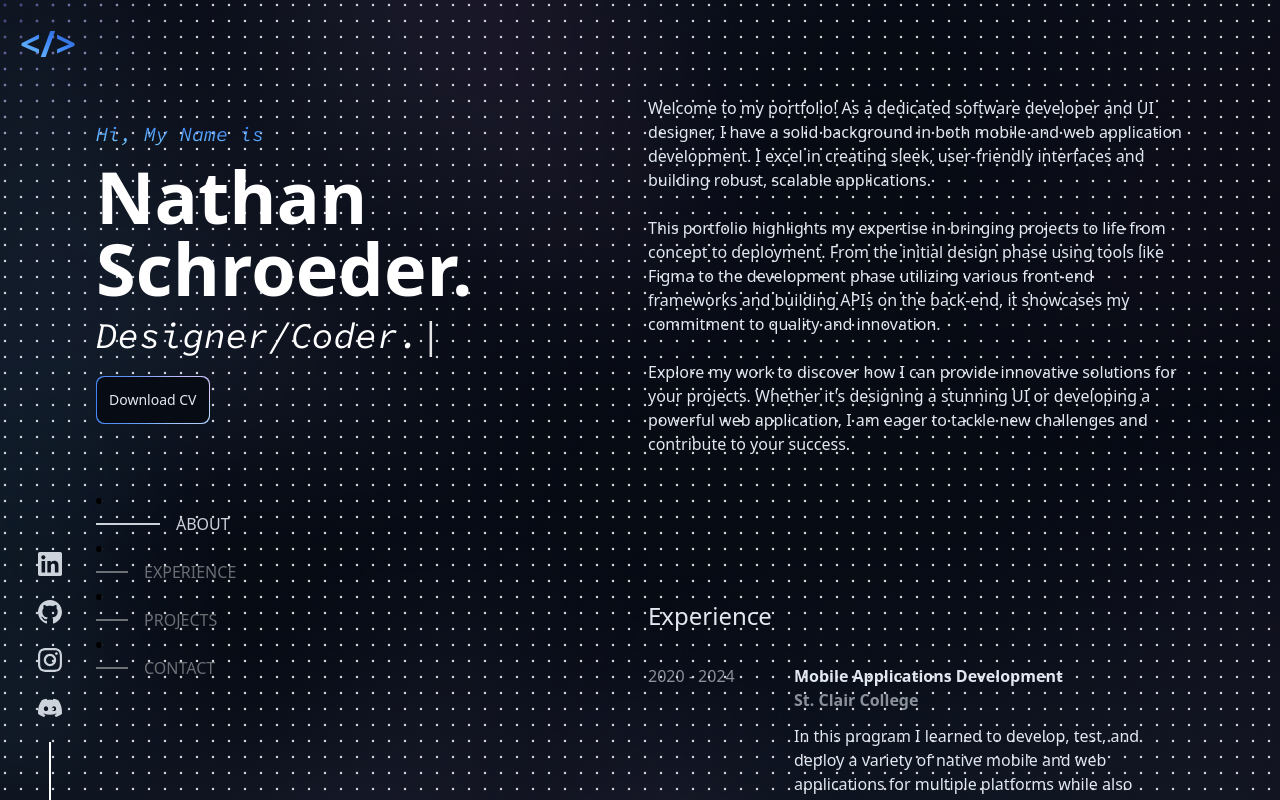
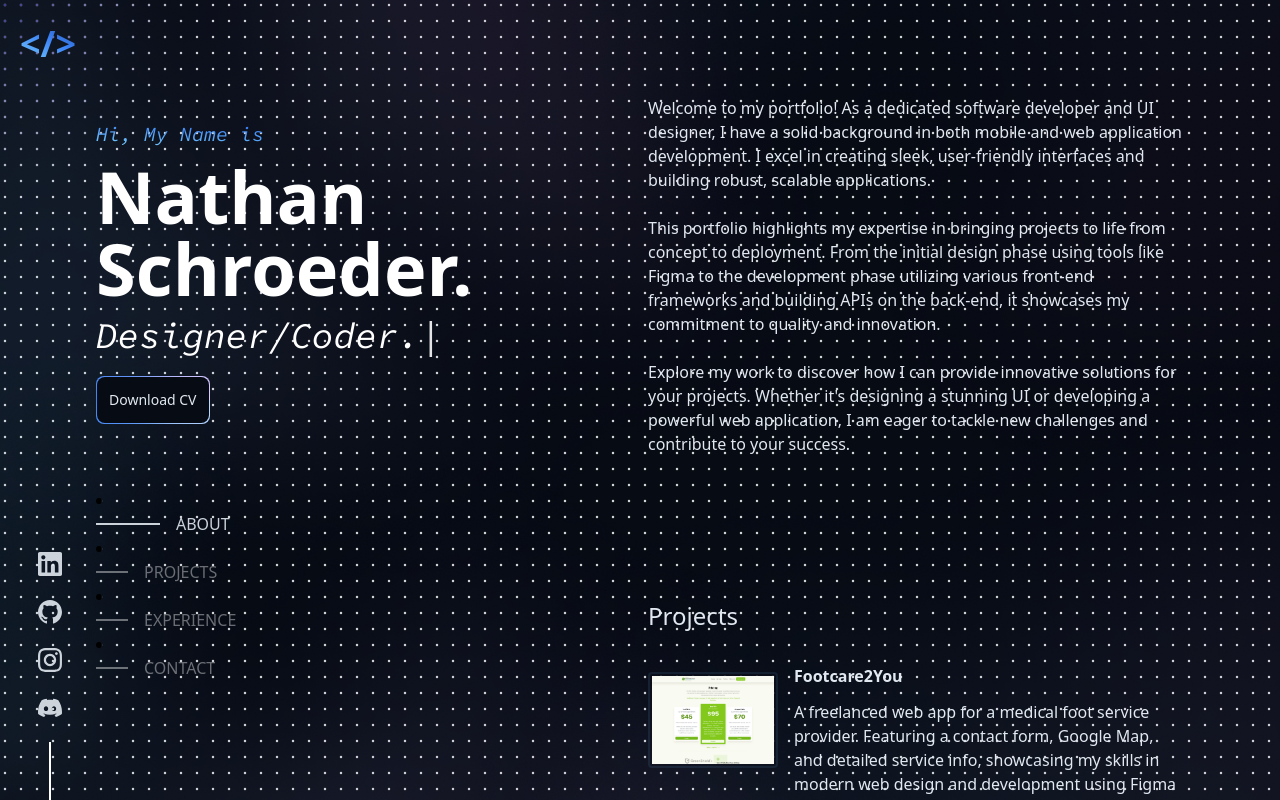
Before and after one commit to SchroederNathan/portfolio, a React (Vite) app: page / in a window 1280 px wide. Built offline with nearby package versions, Linux system fonts and the light colour scheme.

Commit message:
Moved projects to top

```diff
--- a/src/App.tsx
+++ b/src/App.tsx
@@ -12,12 +12,9 @@ import { line, lineActive, link } from "./Helpers";
 import { ProjectData } from "./components/sections/projects/ProjectData";
 import ProjectDetail from "./components/sections/projects/ProjectDetail";
 
-const sections = ["ABOUT", "EXPERIENCE", "PROJECTS", "CONTACT"];
-
-
+const sections = ["ABOUT", "PROJECTS", "EXPERIENCE", "CONTACT"];
 
 function App() {
-
   const [mainContent, setMainContent] = useState(null);
 
   const [activeSection, setActiveSection] = useState("ABOUT");
@@ -61,18 +58,14 @@ function App() {
   const onBackClicked = () => {
     setMainContent(null);
     startup();
-    console.log('Back button clicked');
+    console.log("Back button clicked");
   };
 
   // Callback function to handle clicks on projects
   const handleItemClick = (id: any) => {
     setMainContent(id);
-    console.log('Selected item:', id);
+    console.log("Selected item:", id);
   };
-
-
-
-
 
   return (
     <>
@@ -102,82 +95,114 @@ function App() {
                   </button>
                   <nav className="mt-16 hidden lg:block">
                     {sections.map((section) =>
-                      section === activeSection ? lineActive(section) : line(section)
+                      section === activeSection
+                        ? lineActive(section)
+                        : line(section)
                     )}
                   </nav>
                 </div>
               </header>
 
               <main className="pt-12 lg:pt-24 md:pt-24 lg:w-1/2 lg:py-24">
-                {mainContent == null ?
+                {mainContent == null ? (
                   <>
                     <section
-                      id={'ABOUT'}
-                      ref={(el) => (sectionRefs.current['ABOUT'] = el)}
+                      id={"ABOUT"}
+                      ref={(el) => (sectionRefs.current["ABOUT"] = el)}
                       className="scroll-mt-24  mb-12 md:mb-24 lg:mb-36 lg:scroll-mt-24"
                     >
                       <p className="text-mtext-white">
-                        Welcome to my portfolio! As a dedicated software developer and UI designer, I have a solid background in both mobile and web application development. I excel in creating sleek, user-friendly interfaces and building robust, scalable applications.
-                        <br /><br />
-                        This portfolio highlights my expertise in bringing projects to life from concept to deployment. From the initial design phase using tools like Figma to the development phase utilizing various front-end frameworks and building APIs on the back-end, it showcases my commitment to quality and innovation.
-                        <br /><br />
-                        Explore my work to discover how I can provide innovative solutions for your projects. Whether it's designing a stunning UI or developing a powerful web application, I am eager to tackle new challenges and contribute to your success.
+                        Welcome to my portfolio! As a dedicated software
+                        developer and UI designer, I have a solid background in
+                        both mobile and web application development. I excel in
+                        creating sleek, user-friendly interfaces and building
+                        robust, scalable applications.
+                        <br />
+                        <br />
+                        This portfolio highlights my expertise in bringing
+                        projects to life from concept to deployment. From the
+                        initial design phase using tools like Figma to the
+                        development phase utilizing various front-end frameworks
+                        and building APIs on the back-end, it showcases my
+                        commitment to quality and innovation.
+                        <br />
+                        <br />
+                        Explore my work to discover how I can provide innovative
+                        solutions for your projects. Whether it's designing a
+                        stunning UI or developing a powerful web application, I
+                        am eager to tackle new challenges and contribute to your
+                        success.
                       </p>
-
                     </section>
                     <section
-                      id={'EXPERIENCE'}
-                      ref={(el) => (sectionRefs.current['EXPERIENCE'] = el)}
+                      id={"PROJECTS"}
+                      ref={(el) => (sectionRefs.current["PROJECTS"] = el)}
+                      className="scroll-mt-16 md:mb-24 lg:mb-36 lg:scroll-mt-24"
+                    >
+                      <p className="text-mtext-white mb-8 text-2xl font-medium">
+                        Projects
+                      </p>
+                      <ol className="group/list">
+                        {ProjectData.map((project, index) => (
+                          <Project
+                            onItemClick={handleItemClick}
+                            id={index}
+                            key={index}
+                            image={project.images[0]}
+                            name={project.name}
+                            description={project.description[0]}
+                            tags={project.tags}
+                            link={project.link}
+                          />
+                        ))}
+                      </ol>
+                    </section>
+
+                    <section
+                      id={"EXPERIENCE"}
+                      ref={(el) => (sectionRefs.current["EXPERIENCE"] = el)}
                       className="scroll-mt-16 md:mb-24 lg:mb-36 lg:scroll-mt-24 "
                     >
-                      <p className="text-mtext-white mb-8 text-2xl font-medium">Experience</p>
+                      <p className="text-mtext-white mb-8 text-2xl font-medium">
+                        Experience
+                      </p>
                       <ol className="group/list">
-                        <Education date={"2020 - 2024"} program={'Mobile Applications Development'} school={'St. Clair College'} link={"https://www.stclaircollege.ca/programs/mobile-applications-development"} description="In this program I learned to develop, test, and deploy a variety of native mobile and web applications for multiple platforms while also designing, modeling, implementing and maintain databases within. I also learned how to design user-friendly prototypes inside these applications using tools like Figma. This program also gave me plenty of opportunity to work and lead teams to accomplish larger scale projects. " />
+                        <Education
+                          date={"2020 - 2024"}
+                          program={"Mobile Applications Development"}
+                          school={"St. Clair College"}
+                          link={
+                            "https://www.stclaircollege.ca/programs/mobile-applications-development"
+                          }
+                          description="In this program I learned to develop, test, and deploy a variety of native mobile and web applications for multiple platforms while also designing, modeling, implementing and maintain databases within. I also learned how to design user-friendly prototypes inside these applications using tools like Figma. This program also gave me plenty of opportunity to work and lead teams to accomplish larger scale projects. "
+                        />
 
                         <Work
                           date={"2019 - 2024"}
                           position={"Assistant Manager"}
                           company={"Imagine Cinemas"}
-                          description={"I have successfully led and managed a team with efficiency and cooperation, demonstrating strong skills in communication, organization, management, and leadership to foster a positive environment for a theatre team. Furthermore, I thrive in fast-paced environments, ensuring effective performance under pressure."}
-                          link={"https://imaginecinemas.com/"} />
+                          description={
+                            "I have successfully led and managed a team with efficiency and cooperation, demonstrating strong skills in communication, organization, management, and leadership to foster a positive environment for a theatre team. Furthermore, I thrive in fast-paced environments, ensuring effective performance under pressure."
+                          }
+                          link={"https://imaginecinemas.com/"}
+                        />
                       </ol>
                     </section>
+
                     <section
-                      id={'PROJECTS'}
-                      ref={(el) => (sectionRefs.current['PROJECTS'] = el)}
-                      className="scroll-mt-16 md:mb-24 lg:mb-36 lg:scroll-mt-24"
-                    >
-                      <p className="text-mtext-white mb-8 text-2xl font-medium">Projects</p>
-                      <ol className="group/list">
-                        {
-                          ProjectData.map((project, index) =>
-                            <Project
-                              onItemClick={handleItemClick}
-                              id={index}
-                              key={index}
-                              image={project.images[0]}
-                              name={project.name}
-                              description={project.description[0]}
-                              tags={project.tags}
-                              link={project.link}
-                            />
-                          )
-                        }
-
-                      </ol>
-                    </section>
-                    <section
-                      id={'CONTACT'}
-                      ref={(el) => (sectionRefs.current['CONTACT'] = el)}
+                      id={"CONTACT"}
+                      ref={(el) => (sectionRefs.current["CONTACT"] = el)}
                       className="scroll-mt-16 md:mb-24 lg:mb-36 lg:scroll-mt-24"
                     >
                       <ContactForm />
                     </section>
                   </>
-                  :
-                  <ProjectDetail id={mainContent} onBackClicked={onBackClicked} />
-                }
-
+                ) : (
+                  <ProjectDetail
+                    id={mainContent}
+                    onBackClicked={onBackClicked}
+                  />
+                )}
 
                 <p className="text-mtext-white/50 mb-16 scroll-mt-16 md:mb-24 lg:mb-36 lg:scroll-mt-24 ">
                   Portfolio designed and developed by me using{" "}
```
